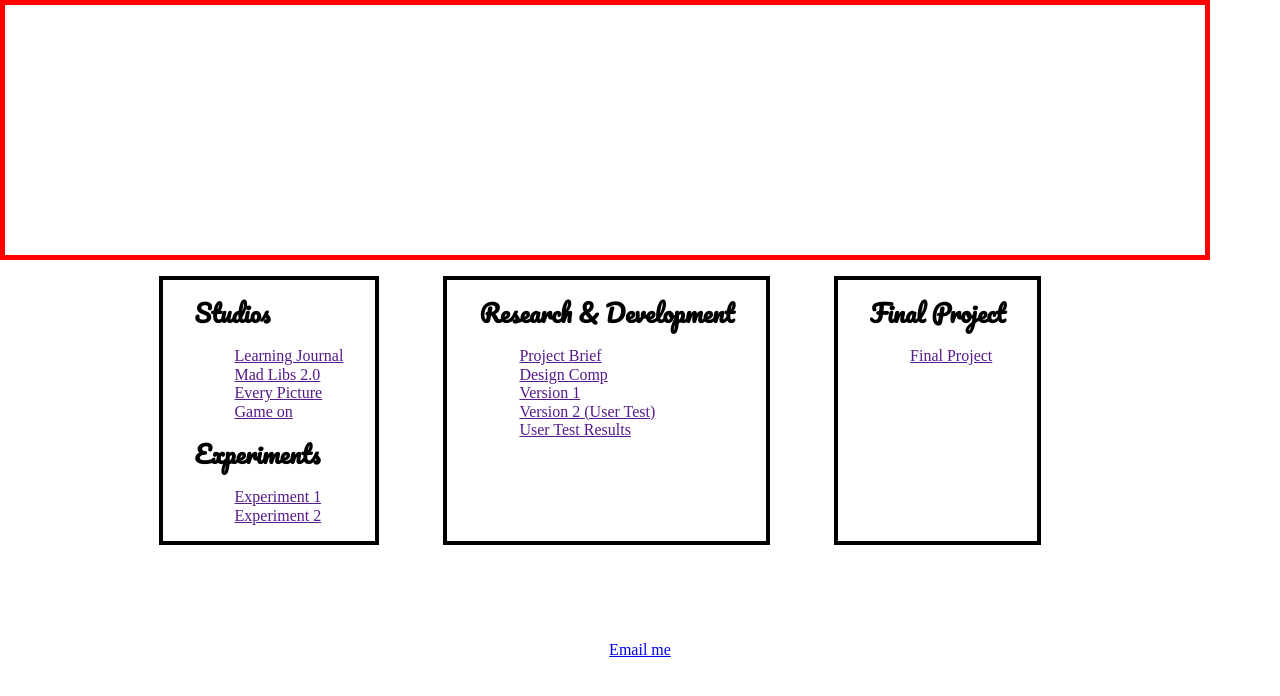
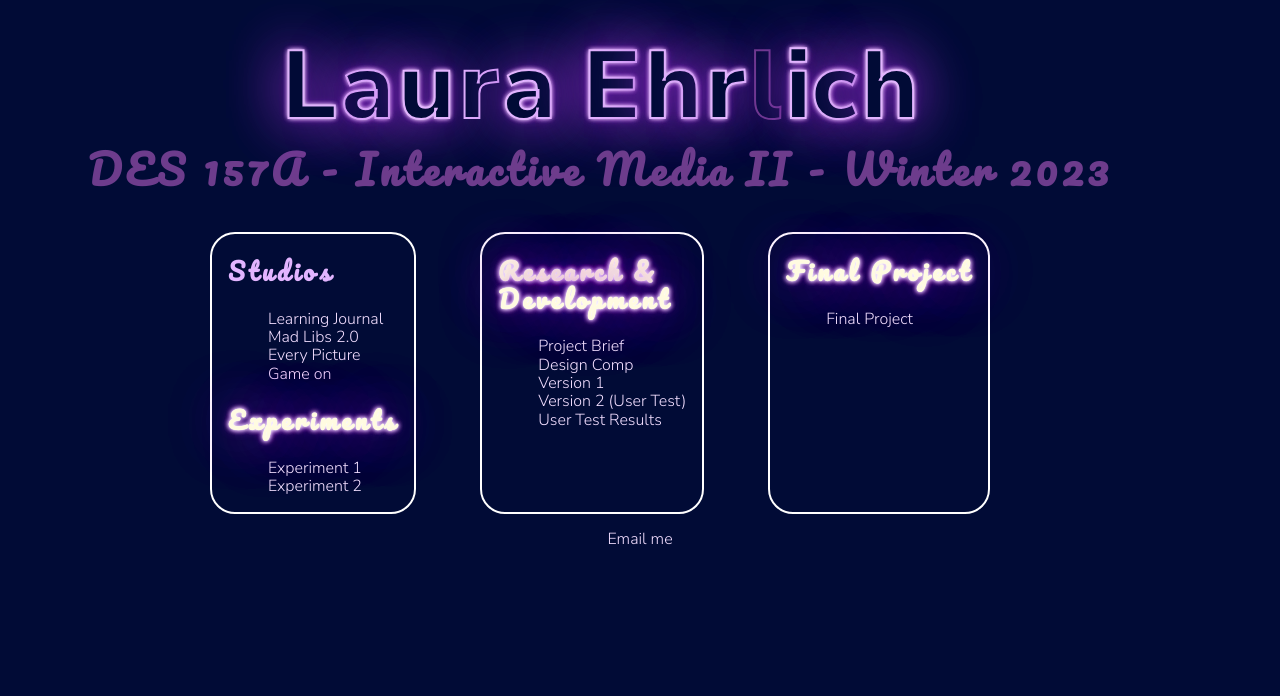
Before and after one commit to LauraEhrlich22/DES157A-, a plain HTML site: page index.html in a window 1280 px wide. Drawn offline with nearby package versions, Linux system fonts and the light colour scheme.

Commit message:
animations added

```diff
--- a/index.html
+++ b/index.html
@@ -8,38 +8,52 @@
     <link href="style.css" rel = "stylesheet">
     <link rel="preconnect" href="https://fonts.googleapis.com">
     <link rel="preconnect" href="https://fonts.gstatic.com" crossorigin>
-    <link href="https://fonts.googleapis.com/css2?family=Pacifico&display=swap" rel="stylesheet">
+    <link href="https://fonts.googleapis.com/css2?family=Didact+Gothic&family=Indie+Flower&family=Nunito+Sans:ital,wght@0,200;0,300;0,600;0,700;0,800;0,900;1,900&family=Pacifico&family=Rochester&display=swap" rel="stylesheet">
     <title>Document</title>
 </head>
 <body>
     <main>
         <!-- top of page -->
-        <!-- <h1>Laura Ehrlich</h1>
-        <h2>DES 157A - Interactive Media II - Winter 2023</h2> -->
-        <div id = "banner">
-            <div class = "L"></div>
-            <div class = "sign"></div>
+
+        <div class = "banner">
+            <div>
+            <h1 class = "l glow-purple">L</h1>
+            <h1 class="glow-purple">a</h1>
+            <h1 class="glow-purple">u</h1>
+            <h1 class="no-glow">r</h1>
+            <h1 class="glow-purple">a </h1>
+            <h1 class="glow-purple">E</h1>
+            <h1 class="glow-purple">h</h1>
+            <h1 class="glow-purple">r</h1>
+            <h1 class="no-glow-offset">l</h1>
+            <h1 class = "glow-purple">ic</h1>
+            <h1 class="glow-purple h">h</h1>
+            <div>
+            <h2>DES 157A - Interactive Media II - Winter 2023</h2>
+            </div>
+            </div>
+            <div></div>
             <div class = "b-background"></div>
         </div>
 
         <!-- page sections -->
         <div class ="sections">
             <section class ="left-column">
-                <h2>Studios</h2>
+                <h3 class ="s">Studios</h3>
                 <ul>
                     <li><a href="">Learning Journal</a></li>
                     <li><a href="">Mad Libs 2.0</a></li>
                     <li><a href="">Every Picture</a></li>
                     <li><a href="">Game on</a></li>
                 </ul>
-                <h2>Experiments</h2>
+                <h3 class ="glow-purple">Experiments</h3>
                 <ul>
                     <li><a href="">Experiment 1</a></li>
                     <li><a href="">Experiment 2</a></li>
                 </ul>
             </section>
-            <section class ="middle-column">
-                <h2>Research & Development</h2>
+            <section>
+                <h3 class ="glow-purple">Research & <br> Development</h3>
                 <ul>
                     <li><a href="">Project Brief</a></li>
                     <li><a href="">Design Comp</a></li>
@@ -49,7 +63,7 @@
                 </ul>
             </section>
             <section class ="right-column">
-                <h2>Final Project</h2>
+                <h3 class ="glow-purple">Final Project</h3>
                     <ul>
                         <li><a href="">Final Project</a></li>
                     </ul>
--- a/style.css
+++ b/style.css
@@ -1,5 +1,7 @@
 body{
-    font-family: futura;
+    font-family: 'Nunito Sans', sans-serif;
+    background-color: #010b36;
+    text-align: center;
 }
 
 main{
@@ -7,37 +9,170 @@ main{
     min-width: 800px;
 }
 
-#banner{
+.banner{
     width: 100%;
-    height: 250px;
-    border: 5px solid red;
+    height: 200px;
+    margin-top: 2em;
+    /* border: 5px solid red; */
 
+}
+
+.banner:hover h1{
+    -webkit-text-stroke: 2px #f9efff;
+    -webkit-text-fill-color: #f9efff;
+    text-shadow: 0 0 1px #fff, 0 0 1px #fff, 0 0 10px #fffbe1, 0 0 .10px #fffbe1, 0 0 0.5px #fffbe1, 0 0 .05px #fffbe1, 0 0 5px #fffbe1;
+    color:white;
+    cursor: pointer;
+    animation: none;
+}
+
+.banner:hover h2{
+    -webkit-text-stroke: 2px #fffbe1;
+    color:white;
+    cursor: pointer;
+    text-shadow: 0 0 1px #fff, 0 0 1px #fff, 0 0 10px #fffbe1, 0 0 .10px #fffbe1, 0 0 0.5px #fffbe1, 0 0 .05px #fffbe1, 0 0 5px #fffbe1;
+}
+
+.banner:hover .h{
+    -webkit-text-stroke: 2px rgb(255, 255, 255);
+    color:white;
+    cursor: pointer;
+    text-shadow: 0 0 1px #fff, 0 0 1px #fff, 0 0 10px #fffbe1, 0 0 .10px #fffbe1, 0 0 0.5px #fffbe1, 0 0 .05px #fffbe1, 0 0 5px #fffbe1;
+    animation: onOffY 2s linear infinite;
 }
 
 ul li{
     list-style-type: none;
 }
 
+a{
+    text-decoration: none;
+    color:#f2deff;
+}
+
+.l{
+    animation: flicker 1s linear infinite;
+}
+
+.no-glow{
+    -webkit-text-stroke: 2px #6d3c8c;
+    animation: onOff 3s linear infinite;
+}
+
+.s{
+    -webkit-text-fill-color: #6d3c8c;
+    animation: onOffS 3s linear infinite;
+}
+
+.no-glow-offset{
+    -webkit-text-stroke: 2px #6d3c8c;
+    animation: onOff 5s linear infinite;
+}
+
+@keyframes onOffS{
+    0%, 19.999%, 22%, 62.999%, 64%, 64.999%, 70%, 100% {
+		/* //text-shadow: none; */
+        -webkit-text-fill-color: #6d3c8c;
+
+	}
+	20%, 21.999%, 63%, 63.999%, 65%, 69.999% {
+		-webkit-text-fill-color: #e2b4ff;
+	}
+}
+
+@keyframes onOffY{
+    0%, 19.999%, 22%, 62.999%, 64%, 64.999%, 70%, 100% {
+		/* //text-shadow: none; */
+        -webkit-text-stroke: 2px  #fff;
+
+	}
+	20%, 21.999%, 63%, 63.999%, 65%, 69.999% {
+		-webkit-text-stroke: 2px #e2b4ff;
+	}
+}
+
+@keyframes onOff{
+    0%, 19.999%, 22%, 62.999%, 64%, 64.999%, 70%, 100% {
+		/* //text-shadow: none; */
+        -webkit-text-stroke: 2px #6d3c8c;
+
+	}
+	20%, 21.999%, 63%, 63.999%, 65%, 69.999% {
+		-webkit-text-stroke: 2px #e2b4ff;
+	}
+}
+
+@keyframes flicker {
+	0%, 19.999%, 22%, 62.999%, 64%, 64.999%, 70%, 100% {
+		/* //text-shadow: none; */
+    opacity: .99;
+
+	}
+	20%, 21.999%, 63%, 63.999%, 65%, 69.999% {
+		opacity: 0.4;
+	}
+}
+
+
+h1{
+    /* color: #010b36; */
+	font-size: 6em;
+    font-weight: 800;
+    display:inline;
+	-webkit-text-stroke: 2px #e2b4ff;
+    -webkit-text-fill-color: #010b36;
+}
+
 h2{
-    font-family: 'Pacifico', cursive;;
+    font-family: 'pacifico', cursive;
+    font-size: 2.5em;
+    color: #6d3c8c;
+    margin: .1em 0;
+    letter-spacing: 4px;
 }
+
+h3{
+    font-family: 'pacifico', cursive;
+    font-size: 1.5em;
+    color: #fffbe1;
+    letter-spacing: 4px;
+}
+
+.glow-purple{
+    text-shadow: 0 0 1px #fff, 0 0 5px #fff, 0 0 5px #e2b4ff, 0 0 5px #781faf, 0 0 60px #8028b8, 0 0 60px #9a2dde, 0 0 10px #871fc8;
+
+}
+
+.glow-yellow{
+    text-shadow: 0 0 1px #fff, 0 0 .05px #fff, 0 0 .05px #fffbe1, 0 0 .05px #fffbe1, 0 0 0.5px #fffbe1, 0 0 .05px #fffbe1, 0 0 5px #fffbe1;
+
+}
+
 
 .sections{
     display: flex;
     flex-direction: row;
     flex-wrap: wrap;
-    align-self: auto;
     justify-content: center;
+    text-decoration: none;
+
 }
 
 section{
-    padding: 0 2em;
-    margin: 1em 2em;
-    border: 4px solid black;
+    padding: 0 1em;
+    margin: 0 2em;
+    border: 2px solid white;
+    text-align: left;
+    text-decoration: none;
+    color: gray;
+    /* box-shadow:  0 0 1px rgb(255, 255, 255), 0 0 10px #fff, 0 0 10px #ffffff, 0 0 .05px #ffffff, 0 0 10px #ffffff, 0 0 10px #ffffff, 0 0 20px #ffffff; */
+    border-radius: 25px;
+}
+
+
+footer{
+    color: #f2deff;
+    text-align: center;
+    padding-top: 1em;
 
 }
-
-footer{
-    text-align: center;
-    padding: 5em;
-}
```
